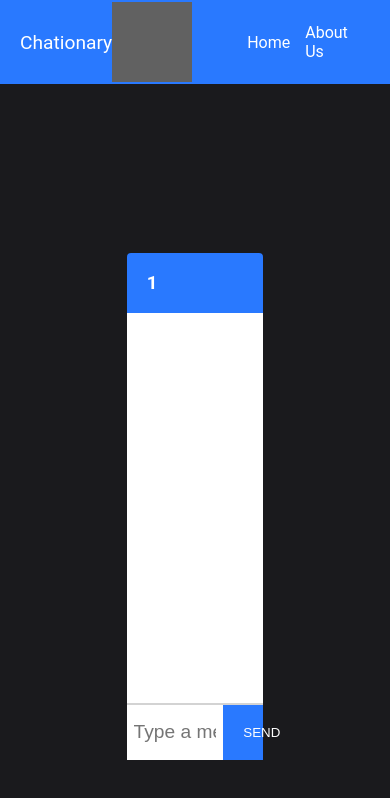
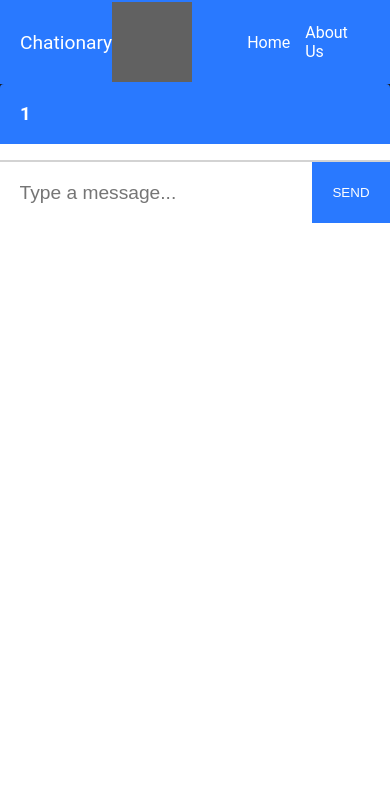
Before and after one commit to Team-Wobbegong/Chationary, a React app: page /chat/1/1 in a window 390 px wide. Shown: the top 798 px of the page. Built offline with nearby package versions, Linux system fonts and the light colour scheme; grey boxes are pictures that could not be loaded.

Commit message:
add media query on Home and Chat components

```diff
--- a/src/components/Chat.jsx
+++ b/src/components/Chat.jsx
@@ -24,8 +24,8 @@ const Chat = ({ match }) => {
   };
 
   return (
-    <div className='chatOuterContainer'>
-      <div className='chat'>
+    <div className="chatOuterContainer">
+      <div className="chatInnerContainer">
         <InfoBar room={room} />
         <Messages messages={messages} name={name} typeMsg={typeMsg} />
         <InputBox
--- a/src/components/NavDropdown.jsx
+++ b/src/components/NavDropdown.jsx
@@ -5,7 +5,7 @@ import { Chatrooms } from './Chatrooms';
 export default function NavDropdown() {
   const rooms = Chatrooms.map((room, idx) => {
     return (
-      <div className='Chatroom' key={`room${idx}`}>
+      <div className="NavDropdown" key={`room${idx}`}>
         <Link to={room.link} style={{ textDecoration: 'none' }}>
           {room.roomName}
         </Link>
--- a/src/styles/_Chat.css
+++ b/src/styles/_Chat.css
@@ -6,7 +6,7 @@
   background-color: #1a1a1d;
 }
 
-.chat {
+.chatInnerContainer {
   display: flex;
   flex-direction: column;
   justify-content: space-between;
@@ -15,3 +15,20 @@
   height: 60%;
   width: 35%;
 }
+
+@media (min-width: 320px) and (max-width: 480px) {
+  .chatOuterContainer {
+    height: 100%;
+  }
+
+  .chatInnerContainer {
+    width: 100%;
+    height: 100%;
+  }
+}
+
+@media (min-width: 480px) and (max-width: 1200px) {
+  .chatInnerContainer {
+    width: 60%;
+  }
+}
--- a/src/styles/_Home.css
+++ b/src/styles/_Home.css
@@ -36,3 +36,20 @@
   border: none;
   width: 100%;
 }
+
+@media (min-width: 320px) and (max-width: 480px) {
+  .homeOuterContainer {
+    height: 100%;
+  }
+
+  .homeInnerContainer {
+    width: 100%;
+    height: 100%;
+  }
+}
+
+@media (min-width: 480px) and (max-width: 1200px) {
+  .homeInnerContainer {
+    width: 60%;
+  }
+}
```
